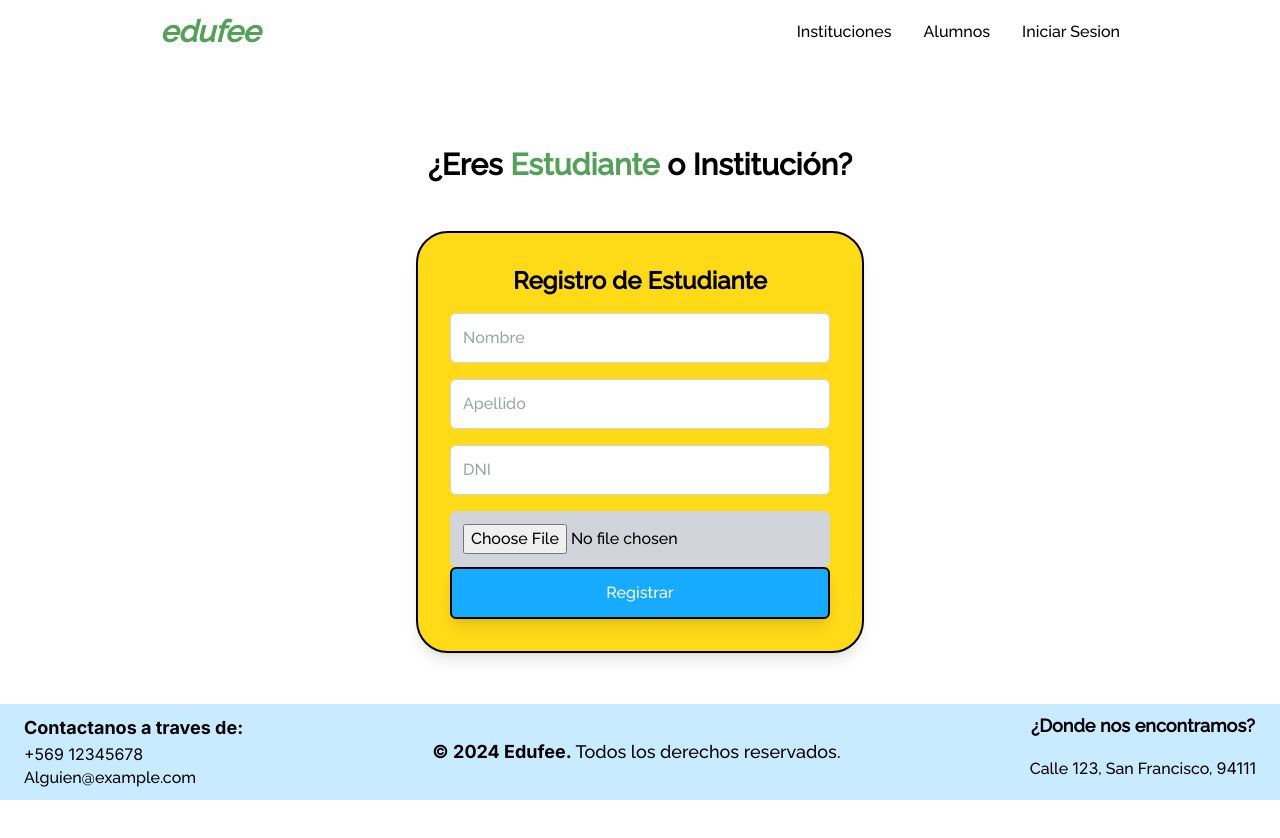
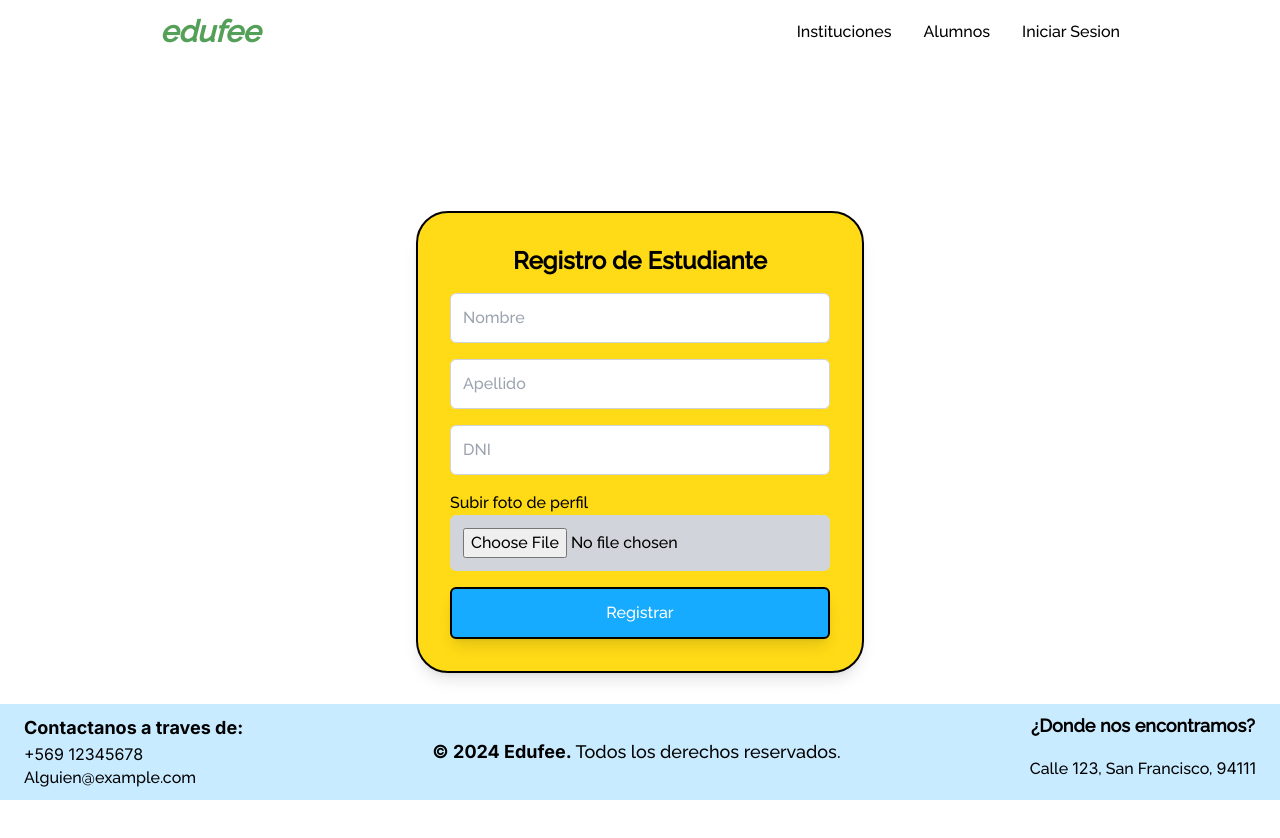
Before and after one commit to MCEmilyMorales/Edufee-, a Next.js app in the folder front/my-app/: page /register in a window 1280 px wide. Both pictures are taken after a click on the element "Estudiante". Shown: the top 838 px of the page. Before the commit the page ends 800 px from the top, so only its background shows below. Built offline with nearby package versions, Linux system fonts and the light colour scheme; no server answers.

Commit message:
Modularizando registro de estudiante, cambio del enrutado para registrarse

```diff
--- a/front/my-app/src/app/profile/activate/page.tsx
+++ b/front/my-app/src/app/profile/activate/page.tsx
@@ -5,5 +5,4 @@ const ActivateProfile = () => {
     <div>ActivateProfile</div>
   )
 }
-
-export default ActivateProfile
+export default ActivateProfile;
--- a/front/my-app/src/app/profile/page.tsx
+++ b/front/my-app/src/app/profile/page.tsx
@@ -11,18 +11,18 @@ export default function ProfileClient() {
   const { user, error, isLoading } = useUser();
   const router = useRouter();
 
+  console.log(useUser())
+
+  useEffect(() => {
+    if(!user){
+      swal("Error", "Debes iniciar sesión para ver tu perfil", "error");
+      router.push('/api/auth/login')
+    }
+  }, [user,router])
 
   if (isLoading) return <div className='text-black text-3xl absolute top-1/2 left-1/2 translate-x-0 -translate-y-1/2'>Loading...</div>;
   if (error) return <div className='text-black text-3xl absolute top-1/2 left-1/2 translate-x-0 -translate-y-1/2'>{error.message}</div>;
 
-  useEffect(() => {
-    if(!user){
-      swal("Error", "Debes iniciar sesion para ver tu perfil", "error");
-      router.push('/api/auth/login')
-    }
-  }, [user])
-
-  console.log(user)
   return (
     user && (
       <div className='text-black flex justify-evenly pt-24 pl-20'>
--- /dev/null
+++ b/front/my-app/src/app/register/institution/page.tsx
@@ -0,0 +1 @@
+export {default} from '@/components/forms/institutionForm/instituteform'
--- a/front/my-app/src/app/register/page.tsx
+++ b/front/my-app/src/app/register/page.tsx
@@ -1,4 +1,5 @@
 "use client";
+
 import React, { useState } from "react";
 import UsuarioForm from "@/components/forms/userForm/userform";
 import InstitucionForm from "@/components/forms/institutionForm/instituteform";
--- /dev/null
+++ b/front/my-app/src/app/register/student/page.tsx
@@ -0,0 +1 @@
+export { default } from '@/components/forms/userForm/userform'
--- /dev/null
+++ b/front/my-app/src/components/FormInput/index.tsx
@@ -0,0 +1,26 @@
+import React from 'react';
+
+interface FormInputProps {
+  type: string;
+  name: string;
+  placeholder: string;
+  value: string;
+  onChange: (e: React.ChangeEvent<HTMLInputElement>) => void;
+  error: string;
+}
+
+const FormInput: React.FC<FormInputProps> = ({ type, name, placeholder, value, onChange, error }) => (
+  <div>
+    <input
+      type={type}
+      name={name}
+      placeholder={placeholder}
+      className="w-full p-3 border border-gray-300 rounded-md"
+      value={value}
+      onChange={onChange}
+    />
+    {error && <p className="text-red-500">{error}</p>}
+  </div>
+);
+
+export default FormInput;
--- a/front/my-app/src/components/forms/institutionForm/instituteform.tsx
+++ b/front/my-app/src/components/forms/institutionForm/instituteform.tsx
@@ -3,6 +3,7 @@ import React from "react";
 
 const instituteForm: React.FC = () => {
   return (
+    <div className="h-screen flex flex-col items-center justify-center space-y-8">
       <div className="w-full max-w-md p-8 bg-[#FFDA16] border-2 border-black shadow-lg rounded-[2em] flex flex-col items-center">
         <h2 className="text-2xl font-bold mb-4">Registro de Institución</h2>
         <form className="w-full space-y-4">
@@ -55,6 +56,7 @@ const instituteForm: React.FC = () => {
           </Link>
         </form>
       </div>
+    </div>
   );
 };
 
--- a/front/my-app/src/components/forms/userForm/userform.tsx
+++ b/front/my-app/src/components/forms/userForm/userform.tsx
@@ -1,43 +1,85 @@
-import Link from "next/link";
+'use client'
+
+import FormInput from "@/components/FormInput";
+import { useFormStudent } from "@/helpers/useForm";
+import { useRouter } from "next/navigation";
 import React from "react";
 
-const userForm: React.FC = () => {
+
+const StudentForm: React.FC = () => {
+  const initialState = {
+    nombre: "",
+    apellido: "",
+    dni: "",
+    fotoPerfil: null,
+  };
+  const router = useRouter()
+  const { formData, errors, handleChange, validate } = useFormStudent(initialState);
+
+  const handleSubmit = async (event: React.FormEvent) => {
+    event.preventDefault();
+
+
+    if (validate()) {
+      console.log("Datos del formulario:", formData);
+
+      // Aquí iría la llamada a la API
+      router.push("/usuario")
+    }
+  };
+
   return (
+    <div className="h-screen flex flex-col items-center justify-center space-y-8">
       <div className="w-full max-w-md p-8 bg-[#FFDA16] border-2 border-black shadow-lg rounded-[2em] flex flex-col items-center">
         <h2 className="text-2xl font-bold mb-4">Registro de Estudiante</h2>
-      <form className="w-full space-y-4">
+        <form className="w-full space-y-4" onSubmit={handleSubmit}>
+          <FormInput
+            type="text"
+            name="nombre"
+            placeholder="Nombre"
+            value={formData.nombre}
+            onChange={handleChange}
+            error={errors.nombre}
+          />
+          <FormInput
+            type="text"
+            name="apellido"
+            placeholder="Apellido"
+            value={formData.apellido}
+            onChange={handleChange}
+            error={errors.apellido}
+          />
+          <FormInput
+            type="text"
+            name="dni"
+            placeholder="DNI"
+            value={formData.dni}
+            onChange={handleChange}
+            error={errors.dni}
+          />
+          <div>
+            <label htmlFor="photo-profile" className="mt-2 block">Subir foto de perfil</label>
             <input
-          type="text"
-          placeholder="Nombre"
-          className="w-full p-3 border border-gray-300 rounded-md"
+              id="photo-profile"
+              type="file"
+              name="fotoPerfil"
+              className="w-full p-3 border bg-gray-300 border-gray-300 rounded-md"
+              onChange={handleChange}
             />
-        <input
-          type="text"
-          placeholder="Apellido"
-          className="w-full p-3 border border-gray-300 rounded-md"
-        />
-        <input
-          type="text"
-          placeholder="DNI"
-          className="w-full p-3 border border-gray-300 rounded-md"
-        />
-        <input
-          type="file"
-          className="w-full p-3 border bg-gray-300 border-gray-300 rounded-md"
-          placeholder="Subir foto de perfil"
-        />
+            {errors.fotoPerfil && <p className="text-red-500">{errors.fotoPerfil}</p>}
+          </div>
 
-        <Link href="/usuario">
             <button
               type="submit"
-            className="w-full p-3 bg-[#16ABFF] border-2 border-black text-white rounded-md shadow-lg hover:bg-[#1657FF] transition-colors duration-300"
+              onClick={handleSubmit}
+              className="w-full p-3 bg-[#16ABFF] border-2 border-black text-white rounded-md shadow-lg hover:bg-[#1657FF] transition-colors duration-300 mt-4"
             >
               Registrar
             </button>
-        </Link>
         </form>
+      </div>
     </div>
   );
 };
 
-export default userForm;
+export default StudentForm;
--- /dev/null
+++ b/front/my-app/src/helpers/useForm.ts
@@ -0,0 +1,36 @@
+'use client'
+
+import { useState } from 'react';
+
+export const useFormStudent = (initialState: any) => {
+  const [formData, setFormData] = useState(initialState);
+  const [errors, setErrors] = useState<any>({});
+
+  const handleChange = (e: React.ChangeEvent<HTMLInputElement>) => {
+    const { name, value, files } = e.target;
+    setFormData((prevFormData: any) => ({
+      ...prevFormData,
+      [name]: files ? files[0] : value,
+    }));
+  };
+
+  const validate = () => {
+    const newErrors: any = {};
+
+    if (!formData.nombre) newErrors.nombre = "El nombre es obligatorio";
+    if (!formData.apellido) newErrors.apellido = "El apellido es obligatorio";
+    if (!formData.dni) newErrors.dni = "El DNI es obligatorio";
+    if (!formData.fotoPerfil) newErrors.fotoPerfil = "La foto de perfil es obligatoria";
+
+    setErrors(newErrors);
+
+    return Object.values(newErrors).every((error) => !error);
+  };
+
+  return {
+    formData,
+    errors,
+    handleChange,
+    validate,
+  };
+};
```
Also changed, not shown: front/my-app/src/helpers/student.helper.ts (added, +19 -0 lines), 1 other file (tests, documents, lock files or other folders). Lines whose indentation alone changed are shown as unchanged.
